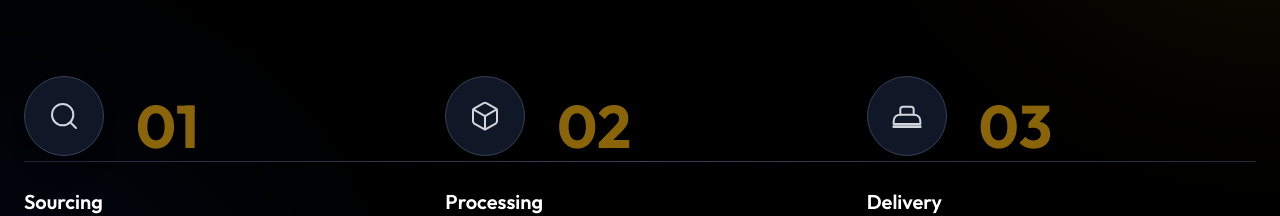
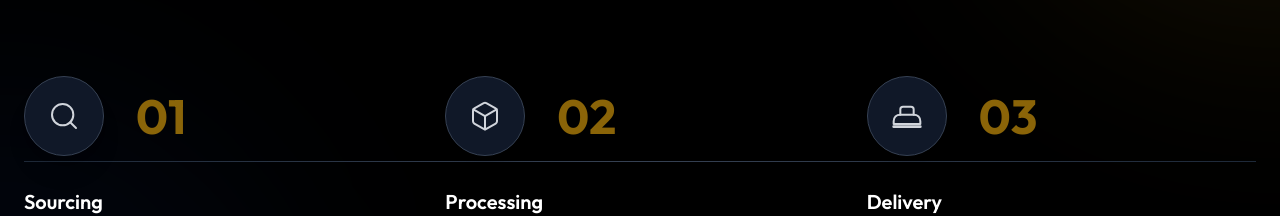
Before and after one commit to Shibilipadalath/logistic-web, a Next.js app: page / in a window 1280 px wide. Shown: the part 3553-3769 px from the top of the page. Built offline with nearby package versions, Linux system fonts and the light colour scheme; a web font is replaced by a local one.

Commit message:
fixed alignment

```diff
--- a/src/components/Process.tsx
+++ b/src/components/Process.tsx
@@ -109,13 +109,14 @@ export default function Process() {
               {/* Number */}
               <span
                 className="
-  text-4xl sm:text-5xl lg:text-6xl
-  font-bold text-[#B8860B]
-  absolute top-5 left-24 sm:left-28
-  opacity-75 select-none
-  group-hover:text-[#8B5E00]
-  transition-colors
-"
+    absolute
+    text-3xl sm:text-4xl lg:text-5xl
+    font-bold text-[#B8860B]
+    top-4 left-20 sm:left-24 md:left-28
+    opacity-75 select-none
+    group-hover:text-[#8B5E00]
+    transition-colors
+  "
               >
                 {step.number}
               </span>
```
